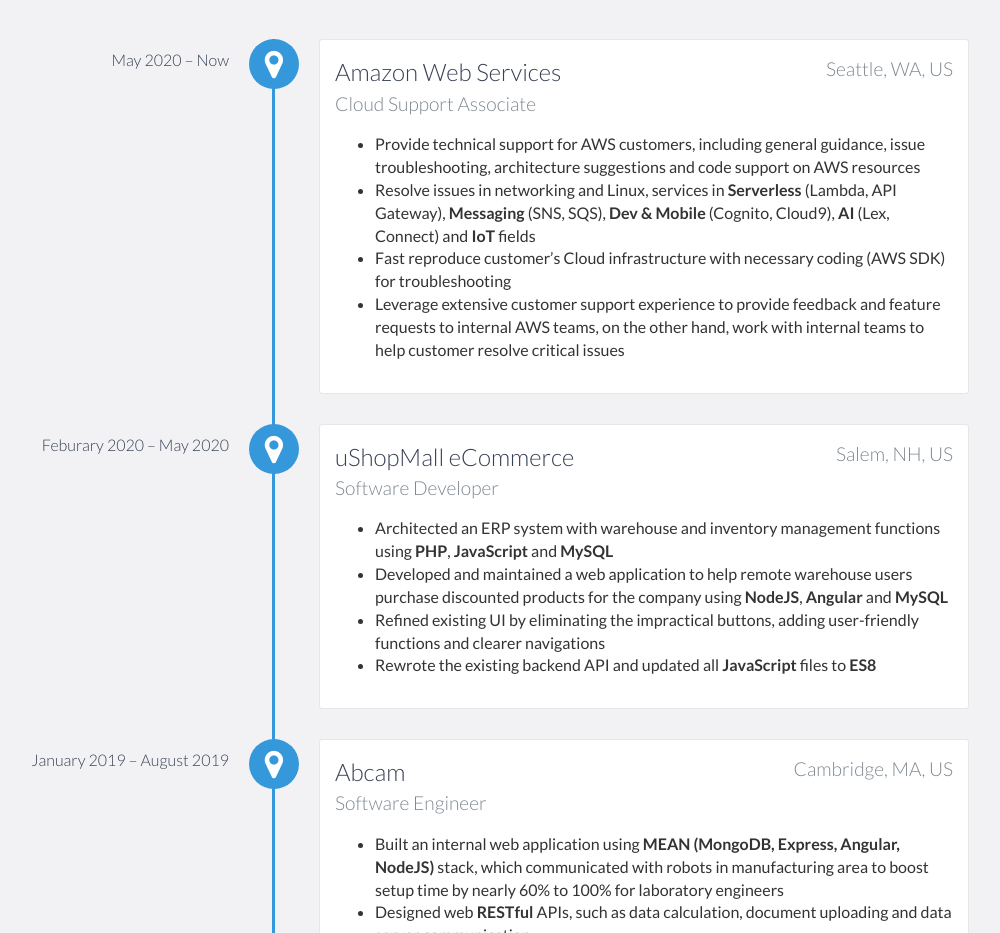
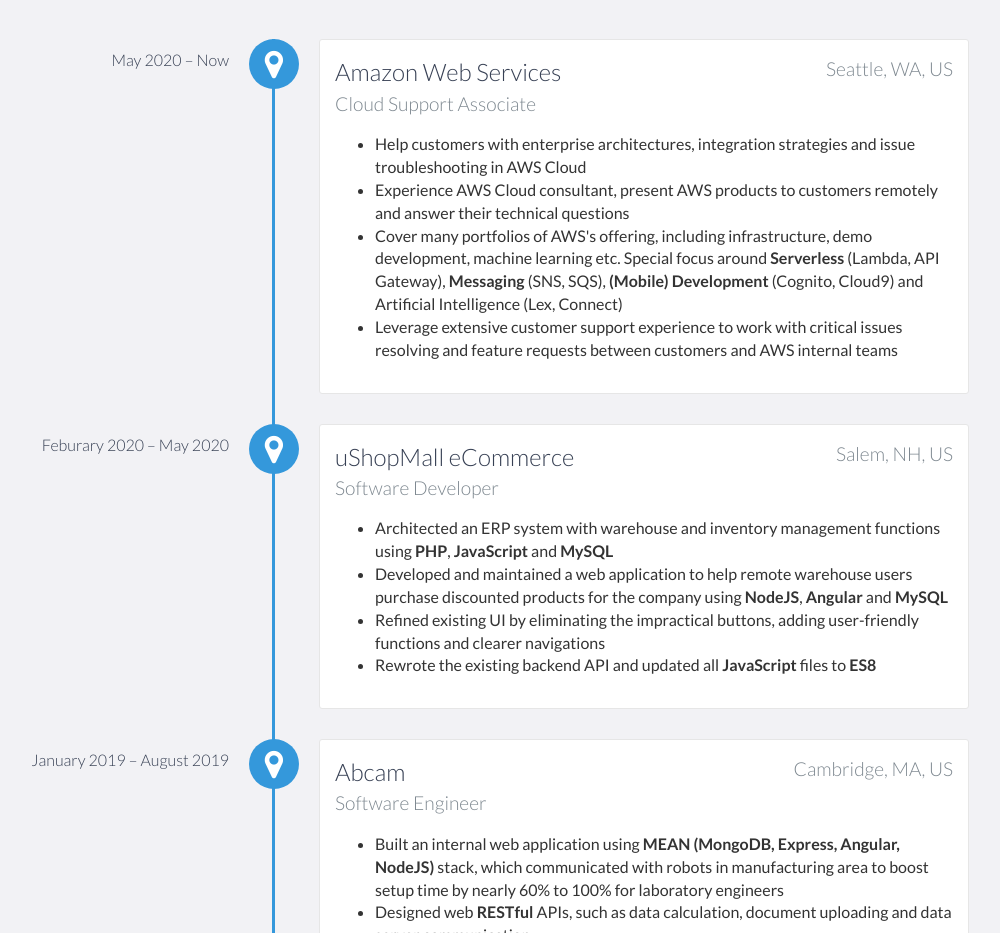
Before and after one commit to GuozhiTang/Self-Introduction, a website: page index.html in a window 1280 px wide. Shown: the part 1280-2213 px from the top of the page, without its empty margins (171-1171 px from the left). Drawn offline with nearby package versions, Linux system fonts and the light colour scheme.

Commit message:
Update resume 12/09/2021

```diff
--- a/index.html
+++ b/index.html
@@ -109,10 +109,10 @@
                 <h4 style="float: right;">Seattle, WA, US</h4>
                 <h4>Cloud Support Associate</h4>
                 <ul>
-                    <li>Provide technical support for AWS customers, including general guidance, issue troubleshooting, architecture suggestions and code support on AWS resources</li>
-                    <li>Resolve issues in networking and Linux, services in <b>Serverless</b> (Lambda, API Gateway), <b>Messaging</b> (SNS, SQS), <b>Dev & Mobile</b> (Cognito, Cloud9), <b>AI</b> (Lex, Connect) and <b>IoT</b> fields</li>
-                    <li>Fast reproduce customer’s Cloud infrastructure with necessary coding (AWS SDK) for troubleshooting</li>
-                    <li>Leverage extensive customer support experience to provide feedback and feature requests to internal AWS teams, on the other hand, work with internal teams to help customer resolve critical issues</li>
+                    <li>Help customers with enterprise architectures, integration strategies and issue troubleshooting in AWS Cloud</li>
+                    <li>Experience AWS Cloud consultant, present AWS products to customers remotely and answer their technical questions</li>
+                    <li>Cover many portfolios of AWS's offering, including infrastructure, demo development, machine learning etc. Special focus around <b>Serverless</b> (Lambda, API Gateway), <b>Messaging</b> (SNS, SQS), <b>(Mobile) Development</b> (Cognito, Cloud9) and <b></b>Artificial Intelligence</b> (Lex, Connect)</li>
+                    <li>Leverage extensive customer support experience to work with critical issues resolving and feature requests between customers and AWS internal teams</li>
                 </ul>
             </div>
 
```
